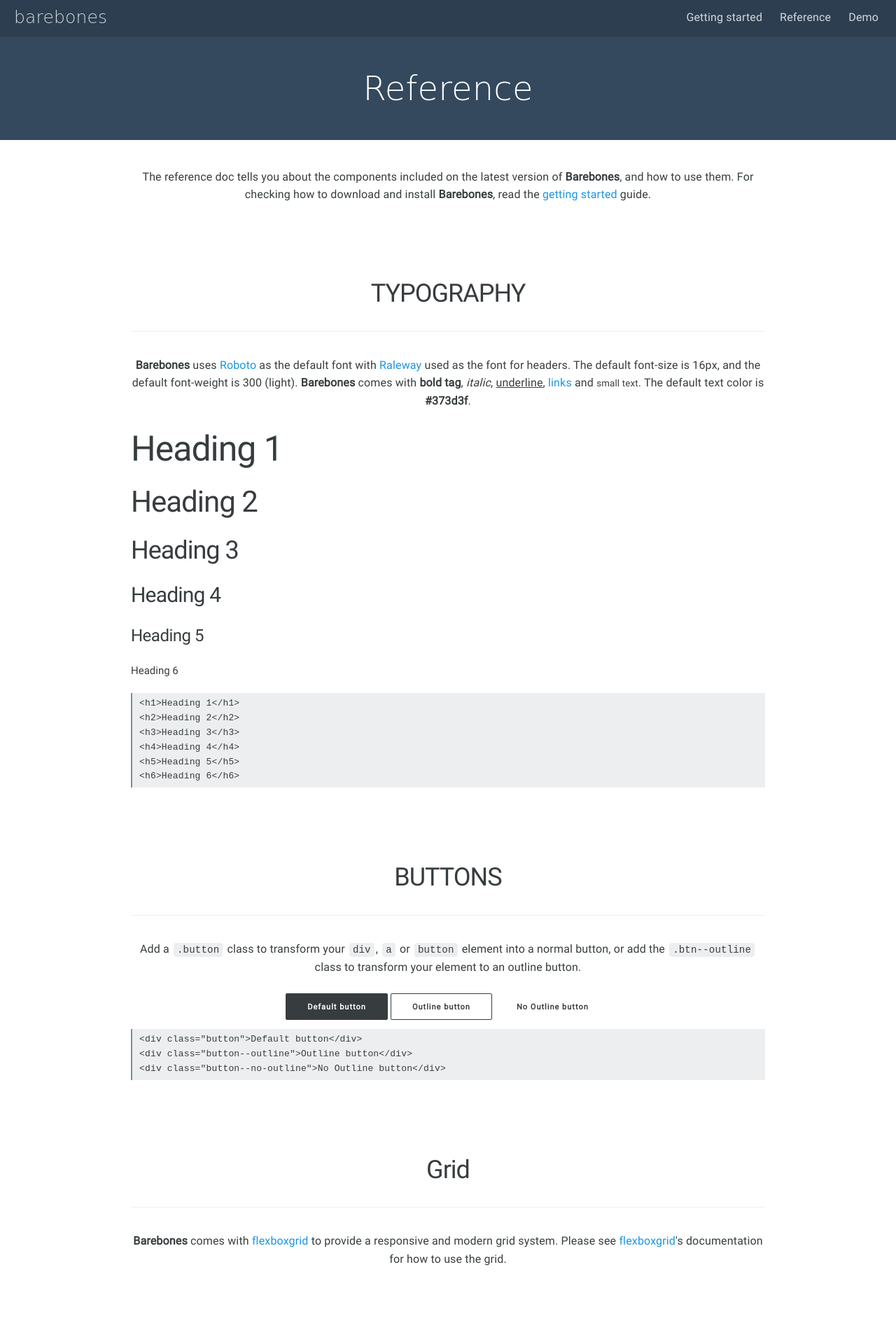
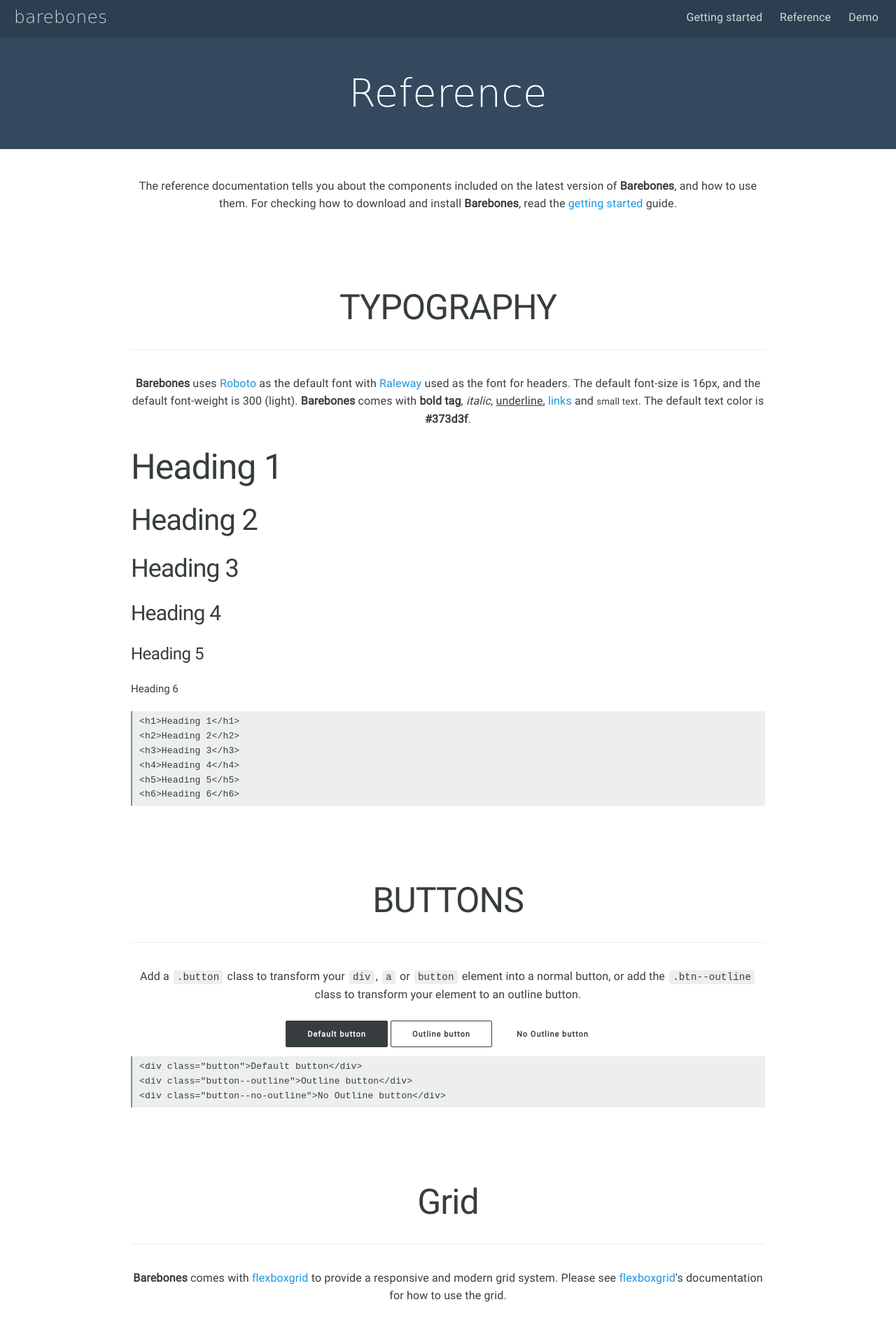
Before and after one commit to trashify/barebones, a website: page demo/reference.html in a window 1280 px wide. Shown: the top 1900 px of the page at 70% size. Drawn offline with Linux system fonts and the light colour scheme; a web font is replaced by a local one.

Commit message:
docs(Docs): Fix HTML in public site
Fix issues with the HTML on the public site.

```diff
--- a/demo/css/style.css
+++ b/demo/css/style.css
@@ -83,7 +83,7 @@
   padding-top: 35px;
   padding-bottom: 35px;
   font-family: 'Ewert', cursive;
-  font-size: 300%;
+  font-size: 350%;
   color: #fff;
   background-color: #34495e;
 }
--- a/demo/reference.html
+++ b/demo/reference.html
@@ -36,7 +36,6 @@
 	<nav class="navbar">
 		<!-- Logo -->
 		<a href="index.html" class="navbar-logo">barebones</a>
-
 		<!-- Items -->
 		<a href="demo.html" class="navbar-link u-float-right">Demo</a>
 		<a href="reference.html" class="navbar-link u-float-right">Reference</a>
@@ -44,20 +43,19 @@
 	</nav>
 
 	<!-- Head -->
-	<section class="docs-head">Reference</section>
+	<header class="docs-head">Reference</header>
 
-	<!-- Grid main -->
 	<main class="row center-xs">
 
-
+		<!-- Description -->
 		<section>
-			<!-- Description -->
-			<p>The reference doc tells you about the components included on the latest version of <strong>Barebones</strong>, and how to use them. For checking how to download and install <strong>Barebones</strong>, read the
+			<p>The reference documentation tells you about the components included on the latest version of <strong>Barebones</strong>, and how to use them. For checking how to download and install <strong>Barebones</strong>, read the
 				<a href="getting-started.html">getting started</a> guide.</p>
 		</section>
 
+		<!-- Typography -->
 		<section>
-			<h3 class="u-uppercase">Typography</h3>
+			<h1 class="u-uppercase">Typography</h1>
 			<hr>
 			<p><strong>Barebones</strong> uses <a href="https://www.google.com/fonts/specimen/Roboto" target="_blank">Roboto</a> as the default font with <a href="https://www.google.com/fonts/specimen/Raleway" target="_blank">Raleway</a> used as the font for headers.
 				The default font-size is 16px, and the default font-weight is 300 (light).
@@ -76,11 +74,12 @@
 
 			<!-- Headings code -->
 			<pre>&lt;h1&gt;Heading 1&lt;/h1&gt;<br>&lt;h2&gt;Heading 2&lt;/h2&gt;<br>&lt;h3&gt;Heading 3&lt;/h3&gt;<br>&lt;h4&gt;Heading 4&lt;/h4&gt;<br>&lt;h5&gt;Heading 5&lt;/h5&gt;<br>&lt;h6&gt;Heading 6&lt;/h6&gt;</pre>
-
 		</section>
 
+
+		<!-- Buttons -->
 		<section>
-			<h3 class="u-uppercase">Buttons</h3>
+			<h1 class="u-uppercase">Buttons</h1>
 			<hr>
 
 			<p>Add a <code>.button</code> class to transform your <code>div</code>, <code>a</code> or <code>button</code> element into a normal button, or add the <code>.btn--outline</code> class to transform your element to an outline button.</p>
@@ -94,9 +93,9 @@
 			<pre>&lt;div class="button"&gt;Default button&lt;/div&gt;<br>&lt;div class="button--outline"&gt;Outline button&lt;/div&gt;<br>&lt;div class="button--no-outline"&gt;No Outline button&lt;/div&gt;</pre>
 		</section>
 
+		<!-- Grid -->
 		<section>
-			<!-- Grid -->
-			<h3>Grid</h3>
+			<h1>Grid</h1>
 			<hr>
 			<p><strong>Barebones</strong> comes with <a href="http://flexboxgrid.com/">flexboxgrid</a> to provide a responsive and modern grid system. Please see <a href="http://flexboxgrid.com/">flexboxgrid</a>'s documentation for how to use the grid.</p>
 		</section>
@@ -105,36 +104,26 @@
 			<h1 class="u-uppercase">Utilities</h1>
 		</section> -->
 
+		<!-- Contribute -->
 		<section>
-			<!-- Contribute title -->
 			<h1>Want to contribute?</h1>
 			<hr>
-			<!-- Contribute text -->
 			<p>This project is still young and I welcome any help! :)</p>
 			<p>
-				<!-- Star button -->
 				<a class="github-button" href="https://github.com/mightyCrow/barebones-css" data-count-href="/mightyCrow/barebones-css/stargazers" data-count-api="/repos/mightyCrow/barebones-css#stargazers_count" data-count-aria-label="# stargazers on GitHub" aria-label="Star mightyCrow/barebones-css on GitHub">Star</a>
-				<!-- Fork button -->
 				<a class="github-button" href="https://github.com/mightyCrow/barebones-css/fork" data-count-href="/mightyCrow/barebones-css/network" data-count-api="/repos/mightyCrow/barebones-css#forks_count" data-count-aria-label="# forks on GitHub" aria-label="Fork mightyCrow/barebones-css on GitHub">Fork</a>
 			</p>
 		</section>
 
 	</main>
 
-
 	<!-- Footer -->
 	<footer class="footer row center-xs">
-
-		<!-- Foot logo -->
 		<a href="index.html" class="footer-logo">barebones</a>
-
-		<!-- Foot text -->
 		<p>
 			Created with <span class="heart"></span> by <a href="https://github.com/mightyCrow">Tiaan du Plessis</a> using <a href="index.html">Barebones</a>.<br>
 		</p>
 
 	</footer>
 
-
 </body>
-</head>
```
Also changed, not shown: demo/getting-started.html (+10 -42 lines), demo/index.html (+7 -23 lines).
